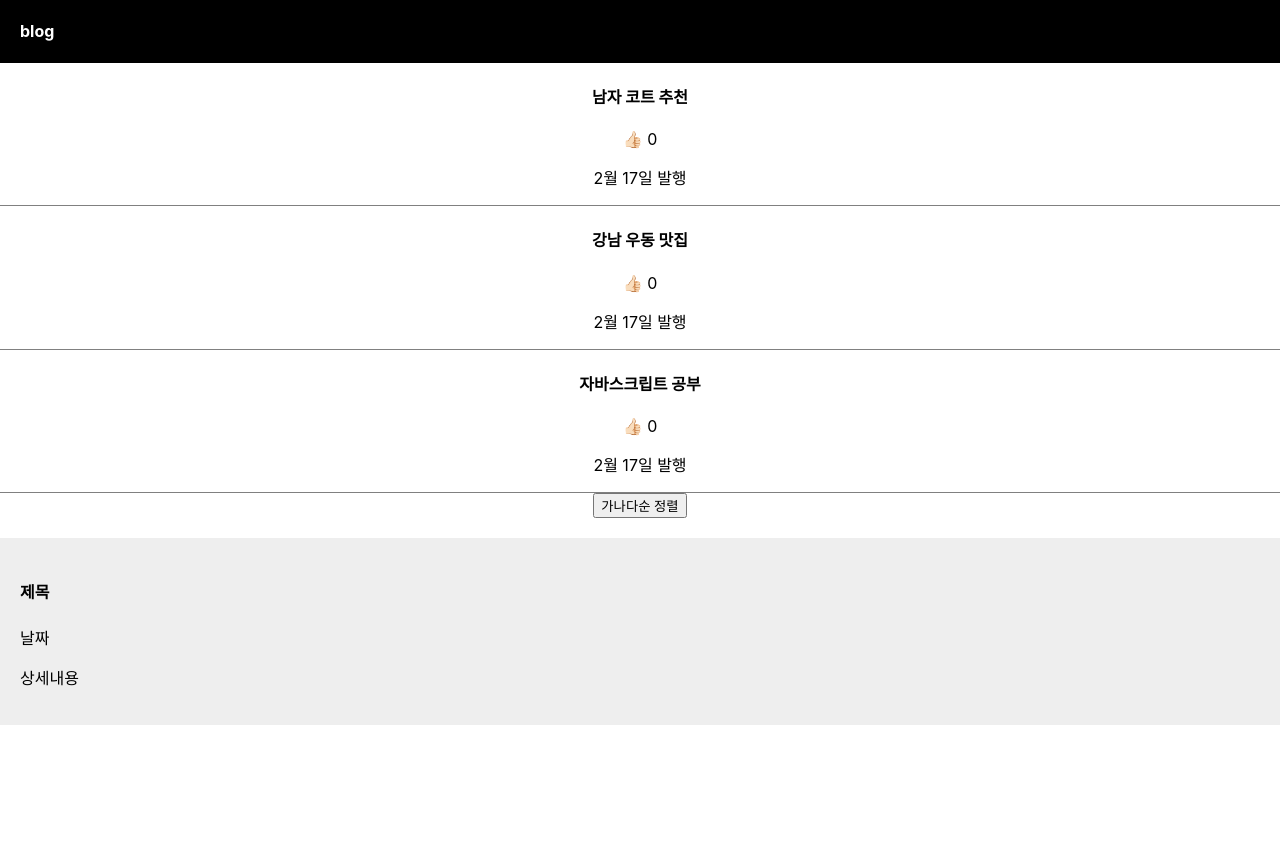
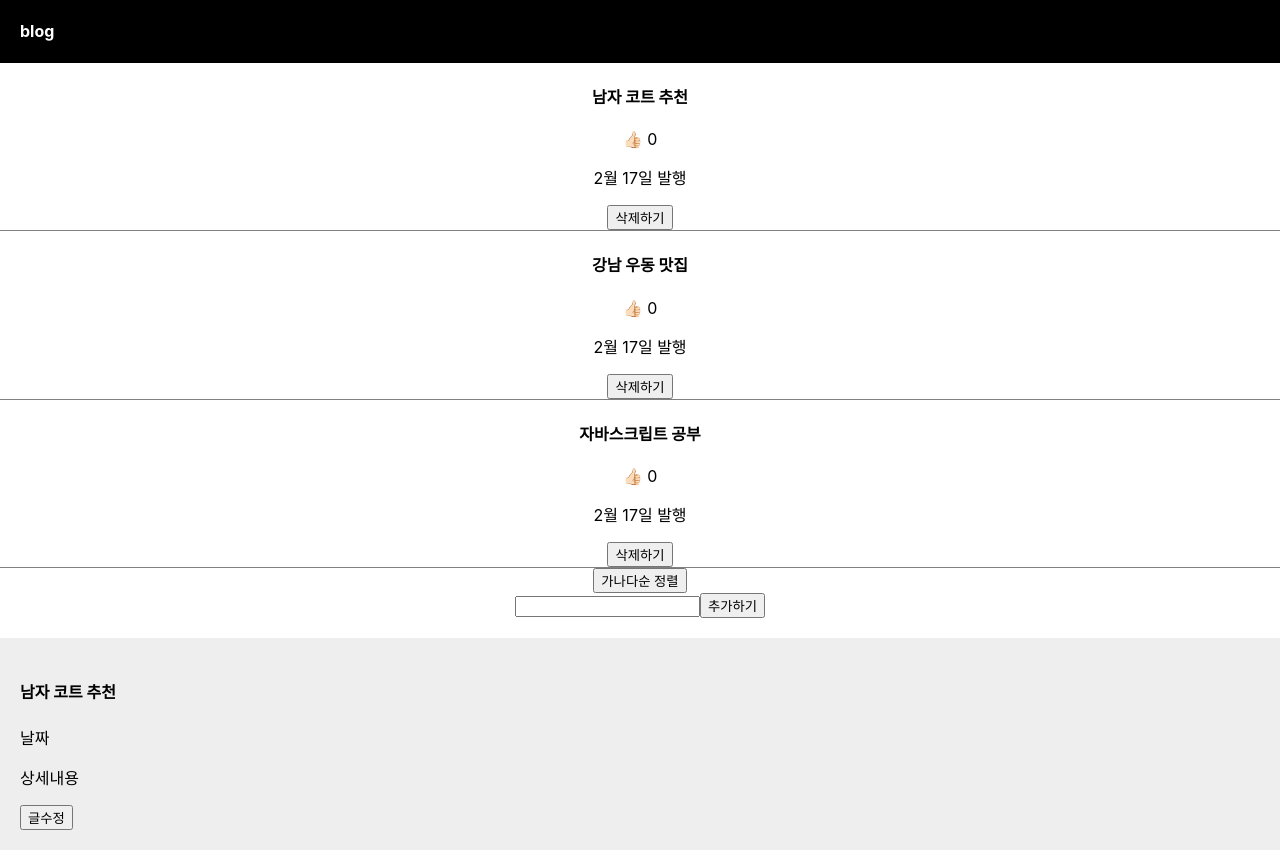
Before and after one commit to ChanghyeonO/React-exercise, a React (Create React App) app: page / in a window 1280 px wide. Both pictures are taken after a click on the element "남자 코트 추천". Before the commit the page ends 800 px from the top, so only its background shows below. Built offline with nearby package versions, Linux system fonts and the light colour scheme.

Commit message:
feat : input,unshift,splice 를 활용해 게시글 추가 삭제 기능 구현

```diff
--- a/src/App.js
+++ b/src/App.js
@@ -1,4 +1,3 @@
-import logo from './logo.svg';
 import './App.css';
 import { useState } from 'react';
 
@@ -7,6 +6,8 @@ function App() {
   const [listTitle, setListTitle] = useState(['남자 코트 추천', '강남 우동 맛집', '자바스크립트 공부']);
   const [thumb, setThumb] = useState([0, 0, 0]);
   const [modal, setModal] = useState(false);
+  const [title, setTitle] = useState(0);
+  const [newTitle, setNewTitle] = useState('');
 
   return (
     <div className="App">
@@ -18,17 +19,23 @@ function App() {
           return (
             <div className='list' key={i}>
               <h4 onClick={() => {
-                modal == false ? setModal(true) : setModal(false)
+                modal == false ? setModal(true) : setModal(false);
+                setTitle(i);
               }}>{listTitle[i]}
               </h4>
               <span onClick={() => {
-                let copyThumb = [...thumb];
+                const copyThumb = [...thumb];
                 copyThumb[i] = copyThumb[i] + 1;
                 setThumb(copyThumb)
               }}>
                 👍🏻   {thumb[i]}
               </span>
               <p>2월 17일 발행</p>
+              <button onClick={() => {
+                const copyListTitle = [...listTitle];
+                copyListTitle.splice(i, 1);
+                setListTitle(copyListTitle)
+              }}>삭제하기</button>
             </div>
           )
         })
@@ -40,8 +47,21 @@ function App() {
         setListTitle(copySort)
       }}>가나다순 정렬</button>
 
+      <br />
+      <div>
+        <input onChange={(e) => {
+          setNewTitle(e.target.value)
+        }} />
+        <button onClick={() => {
+          const copyListTitle = [...listTitle];
+          copyListTitle.unshift(newTitle);
+          setListTitle(copyListTitle)
+        }}>추가하기</button>
+      </div>
+
+
       {
-        modal == true ? <Modal /> : null
+        modal == true ? <Modal listTitle={listTitle} setListTitle={setListTitle} title={title} /> : null
       }
 
     </div>
@@ -49,12 +69,17 @@ function App() {
 }
 
 
-const Modal = () => {
+const Modal = (props) => {
   return (
     <div className='modal'>
-      <h4>제목</h4>
+      <h4>{props.listTitle[props.title]}</h4>
       <p>날짜</p>
       <p>상세내용</p>
+      <button onClick={() => {
+        const copyListTitle = [...props.listTitle];
+        copyListTitle[0] = "여자 코트 추천";
+        props.setListTitle(copyListTitle)
+      }}>글수정</button>
     </div>
   )
 }
```
